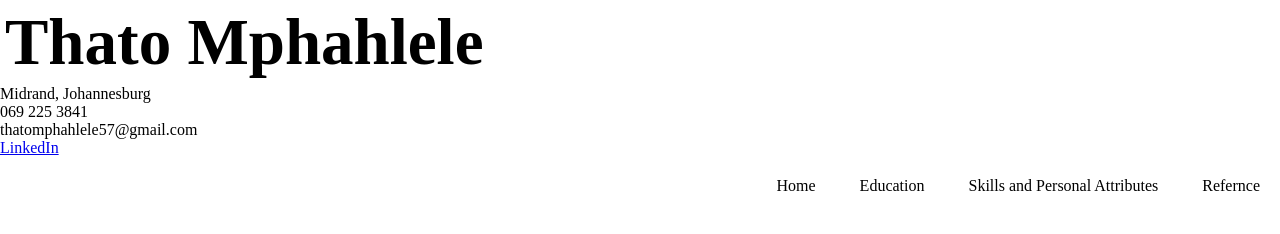
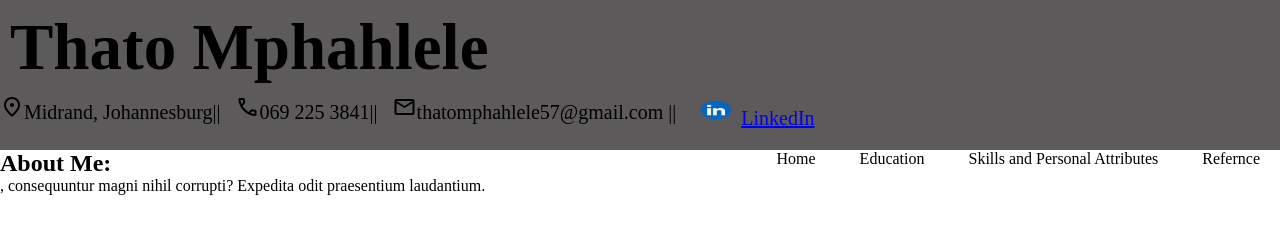
Before and after one commit to Thato50/Portfolio.1, a plain HTML site: page index.html in a window 1280 px wide. Drawn offline with nearby package versions, Linux system fonts and the light colour scheme.

Commit message:
Add LinkedIn icon and updated styles

```diff
--- a/index.html
+++ b/index.html
@@ -4,23 +4,32 @@
     <meta charset="UTF-8">
     <meta name="viewport" content="width=device-width, initial-scale=1.0">
     <link rel="stylesheet" href="style.CSS">
+    <link rel="stylesheet" href="https://fonts.googleapis.com/css2?family=Material+Symbols+Outlined:opsz,wght,FILL,GRAD@20..48,100..700,0..1,-50..200&icon_names=all" />
     <title>HOME</title>
 </head>
 <body>
     <header>
+        <div class="top">
         <nav>
             <h1>Thato Mphahlele</h1>
-            <p>Midrand, Johannesburg</p>
-            <p>069 225 3841</p>
-            <p>thatomphahlele57@gmail.com</p>
-            <p><a href="https://www.linkedin.com/in/thato-mphahlele/">LinkedIn</a></p>
-        <ul type="none">
+              <div class="icons">
+            <p><span class="material-symbols-outlined">location_on</span>Midrand, Johannesburg||</p>
+            <p><span class="material-symbols-outlined">call</span>069 225 3841||</p>
+            <p><span class="material-symbols-outlined">mail</span>thatomphahlele57@gmail.com ||</p>
+            <p><img src="linkedin-logo-linkedin-icon-transparent-free-png.webp" width="50" height="30"><a href="https://www.linkedin.com/in/thato-mphahlele/">LinkedIn</a></p>
+            </div>
+            <ul type="none">
             <li><a href="index.html">Home</a></li>
             <li><a href="">Education</a></li>
             <li><a href="">Skills and Personal Attributes</a></li>
             <li><a href="">Refernce</a></li>
         </ul>
         </nav>
+        </div>
     </header>
+    <div class="container">
+        <h2>About Me:</h2>
+        , consequuntur magni nihil corrupti? Expedita odit praesentium laudantium.</p>
+    </div>
 </body>
 </html>
--- a/style.CSS
+++ b/style.CSS
@@ -1,9 +1,26 @@
 *{padding: 0;
     margin:0;}
+
+.top{height: 150px;
+    background-color: #5c5a5a;}
+
 h1 {font-size: 65px;
-    margin: 5px;}
+    padding: 10px;}
+
+nav{height: 150px;}
+
+.icons{display: flex;
+    gap: 15px;}
+
+p{font-size: 20px;}
+
 nav ul{float: right;}
+
 nav ul li{display: inline-block;
     margin: 20px;}
+
 nav ul li a {text-decoration: none;
 color:#000}
+
+a:hover{background-color: black;
+padding: 5px;}
```
Also changed, not shown: linkedin-logo-linkedin-icon-transparent-free-png.webp (added).
